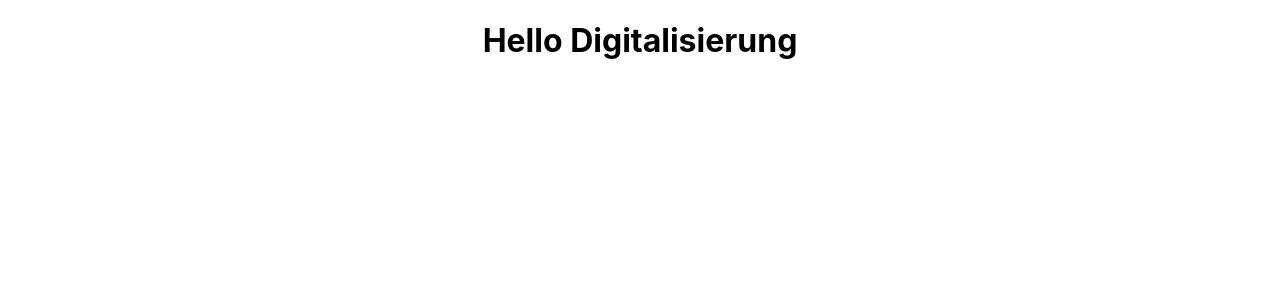
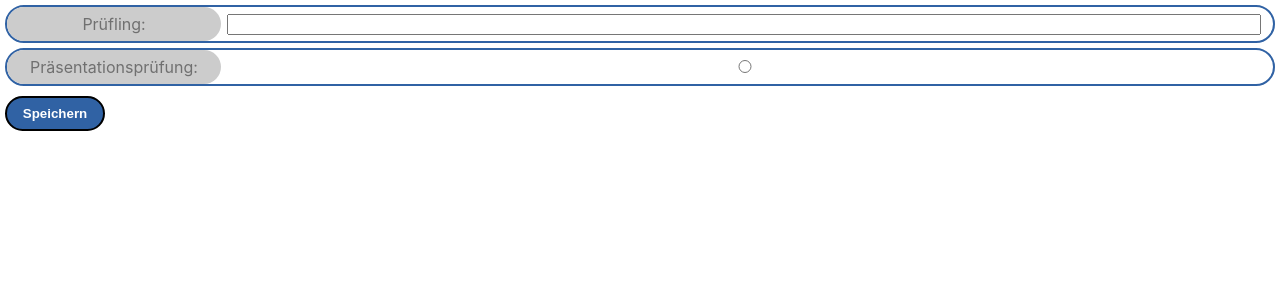
Before and after one commit to Doubrixel/digitalisierung-at-school, a React (Create React App) app in the folder frontend/: page / in a window 1280 px wide. Shown: the top 300 px of the page. Built offline with nearby package versions, Linux system fonts and the light colour scheme.

Commit message:
added components for forminputs: text, radio button, submit button

```diff
--- a/frontend/src/App.tsx
+++ b/frontend/src/App.tsx
@@ -1,11 +1,17 @@
 import React from 'react';
 import './App.css';
 
+import { TextFormInputFifthExamComponent } from './components/forminputElementText';
+import { RadioButtonFormInputFifthExamComponent } from './components/forminputElementRadioButton';
+import { SubmitButtonFormInputFifthExamComponent } from './components/forminputElementSubmitButton';
+
 function App() {
   return (
-    <div className="App">
-      <h1>Hello Digitalisierung</h1>
-    </div>
+    <form>
+      <TextFormInputFifthExamComponent />
+      <RadioButtonFormInputFifthExamComponent />
+      <SubmitButtonFormInputFifthExamComponent />
+    </form>
   );
 }
 
--- /dev/null
+++ b/frontend/src/components/forminputElementRadioButton.css
@@ -0,0 +1,28 @@
+.radioButtonInputFormElement{
+    border: 2px #3062A4 solid;
+    border-radius: 20px;
+    margin: 5px;
+}
+.radioButtonInput{
+    width:100%;
+}
+.inputDivRadioElement{
+    display:table-cell;
+    width:100%;
+    padding-right: 20px;
+    padding-left: 0.5%;
+    vertical-align: middle;
+}
+
+/* repetition with text css file */
+/*
+.labelTextDiv{
+    display:table-cell;
+    max-width: 150px;
+    word-wrap: break-word;
+    padding: 5px 90px 5px 90px;
+    border: 2px transparent solid;
+    border-radius: 20px;
+    background-color: lightslategrey;
+    color: darkslategrey;
+}*/
--- /dev/null
+++ b/frontend/src/components/forminputElementRadioButton.tsx
@@ -0,0 +1,14 @@
+import React from 'react';
+import './forminputElementRadioButton.css';
+
+export function RadioButtonFormInputFifthExamComponent() {
+  return (
+    <div className="radioButtonInputFormElement">
+      <label htmlFor="theInput">
+        <div className="labelTextDiv">Präsentationsprüfung:</div>
+        <div className="inputDivRadioElement"><input type="radio" id="theInput" className="radioButtonInput" /></div>
+      </label>
+    </div>
+  );
+}
+export default RadioButtonFormInputFifthExamComponent;
--- /dev/null
+++ b/frontend/src/components/forminputElementSubmitButton.css
@@ -0,0 +1,12 @@
+.submitButton{
+    margin: 5px;
+    border-radius: 20px;
+    border-color: black;
+    border-style: solid;
+    background-color: #3062A4;
+    color: white;
+    font-weight: 700;
+    width: 100px;
+    height:35px;
+    cursor: pointer;
+}
--- /dev/null
+++ b/frontend/src/components/forminputElementSubmitButton.tsx
@@ -0,0 +1,10 @@
+import React from 'react';
+import './forminputElementSubmitButton.css';
+
+export function SubmitButtonFormInputFifthExamComponent() {
+  return (
+    <input type="submit" value="Speichern" className="submitButton" />
+  );
+}
+
+export default SubmitButtonFormInputFifthExamComponent;
--- /dev/null
+++ b/frontend/src/components/forminputElementText.css
@@ -0,0 +1,28 @@
+.textInputFormElement{
+    border: 2px #3062A4 solid;
+    border-radius: 20px;
+    margin: 5px;
+}
+.textInput{
+    width:100%;
+}
+.inputDivTextElement{
+    display:table-cell;
+    width:100%;
+    padding-right: 20px;
+    padding-left: 0.5%;
+    vertical-align: middle;
+}
+
+.labelTextDiv{
+    display:table-cell;
+    max-width: 500px;
+    min-width: 200px;
+    word-wrap: break-word;
+    padding: 5px;
+    text-align: center;
+    border: 2px transparent solid;
+    border-radius: 20px;
+    background-color: #CCCCCC;
+    color: #707070;
+}
--- /dev/null
+++ b/frontend/src/components/forminputElementText.tsx
@@ -0,0 +1,15 @@
+import React from 'react';
+import './forminputElementText.css';
+
+export function TextFormInputFifthExamComponent() {
+  return (
+    <div className="textInputFormElement">
+      <label htmlFor="theInput">
+        <div className="labelTextDiv">Prüfling:</div>
+        <div className="inputDivTextElement"><input type="text" id="theInput" className="textInput" /></div>
+      </label>
+    </div>
+  );
+}
+
+export default TextFormInputFifthExamComponent;
```
